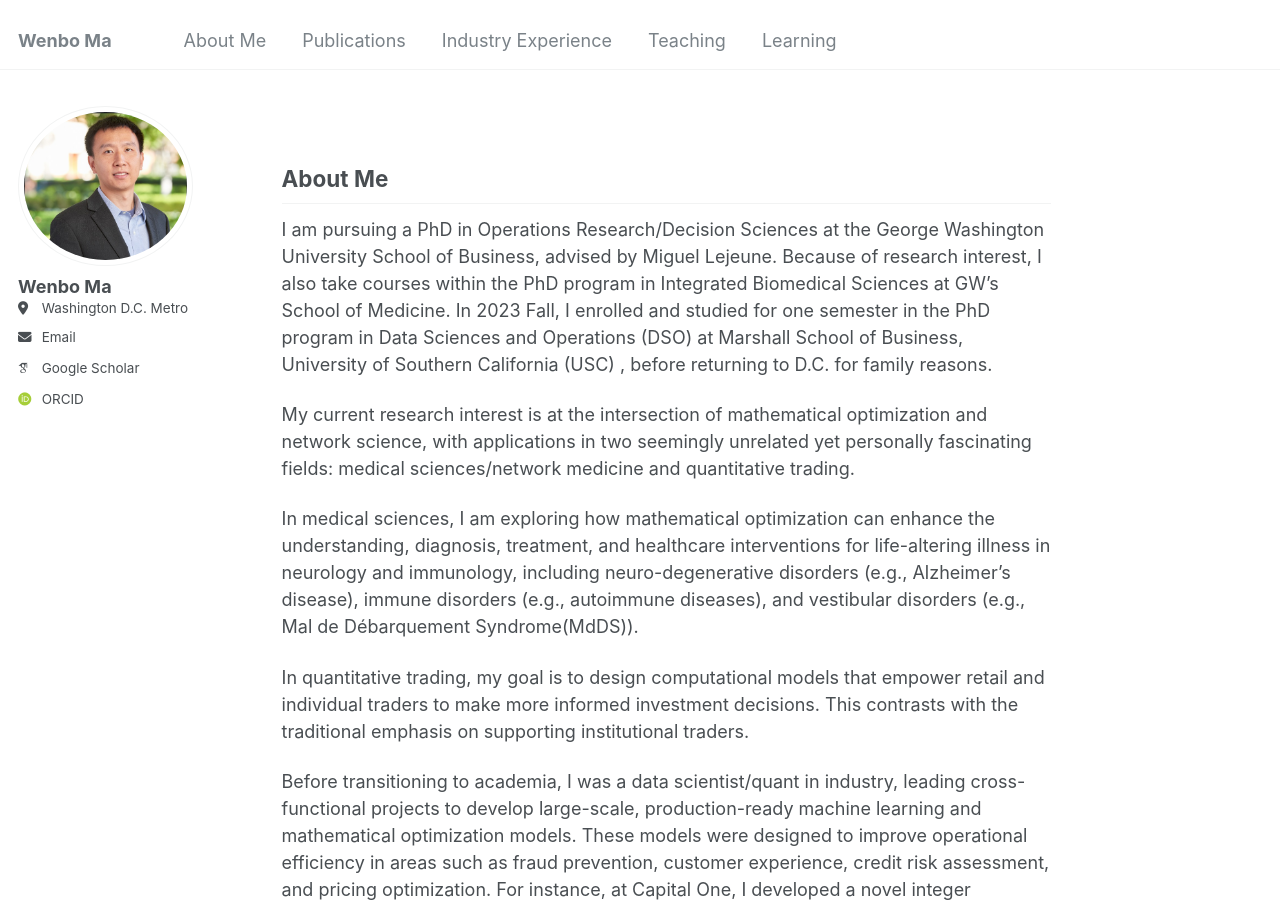
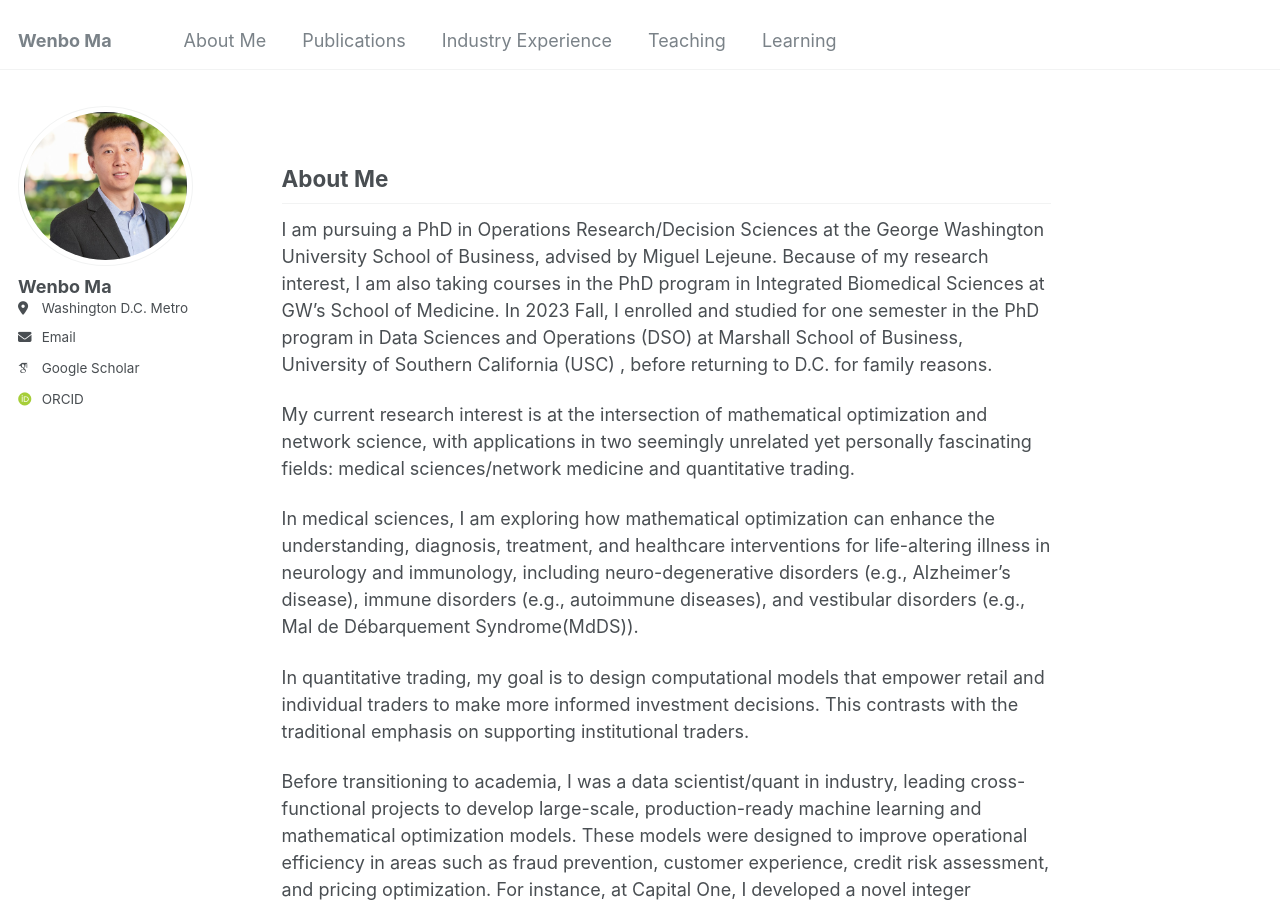
Before and after one commit to wenbo5565/wenbo5565.github.io, a Jekyll site: the page built from _pages/about.md, in a window 1280 px wide and 900 px high. Built offline with Jekyll 4.4.1, drawn with Linux system fonts in a browser that asks for light colours; some web fonts are replaced.

Commit message:
Update about.md

```diff
--- a/_pages/about.md
+++ b/_pages/about.md
@@ -9,7 +9,7 @@ redirect_from:
 
 ## About Me <a id="about"></a>
 
-I am pursuing a PhD in Operations Research/Decision Sciences at the George Washington University School of Business, advised by Miguel Lejeune. Because of research interest, I also take courses within the PhD program in Integrated Biomedical Sciences at GW's School of Medicine. In 2023 Fall, I enrolled and studied for one semester in the PhD program in Data Sciences and Operations (DSO) at Marshall School of Business, University of Southern California (USC) , before returning to D.C. for family reasons.
+I am pursuing a PhD in Operations Research/Decision Sciences at the George Washington University School of Business, advised by Miguel Lejeune. Because of my research interest, I am also taking courses in the PhD program in Integrated Biomedical Sciences at GW's School of Medicine. In 2023 Fall, I enrolled and studied for one semester in the PhD program in Data Sciences and Operations (DSO) at Marshall School of Business, University of Southern California (USC) , before returning to D.C. for family reasons.
 
 My current research interest is at the intersection of mathematical optimization and network science, with applications in two seemingly unrelated yet personally fascinating fields: medical sciences/network medicine and quantitative trading.
 
```
